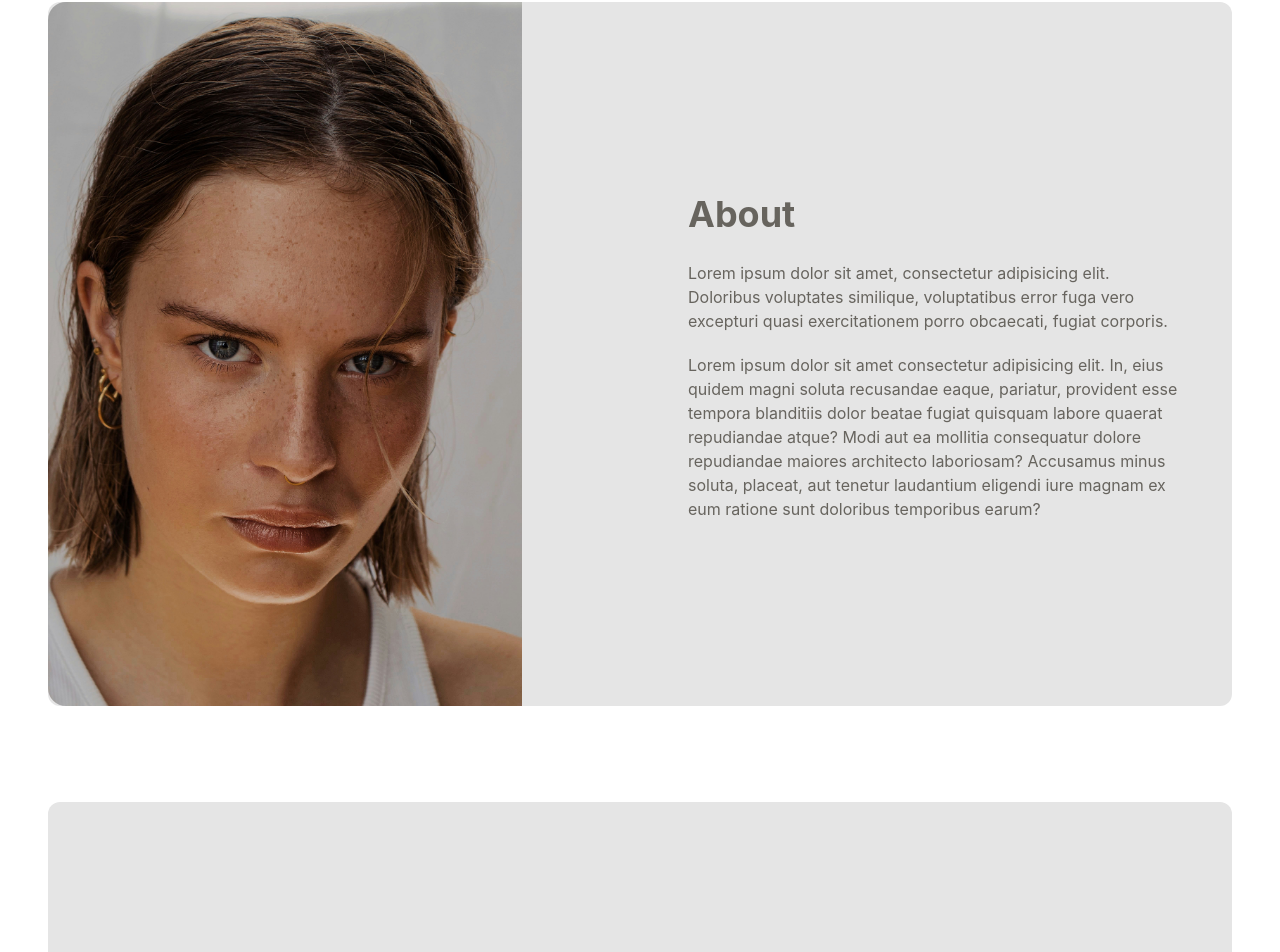
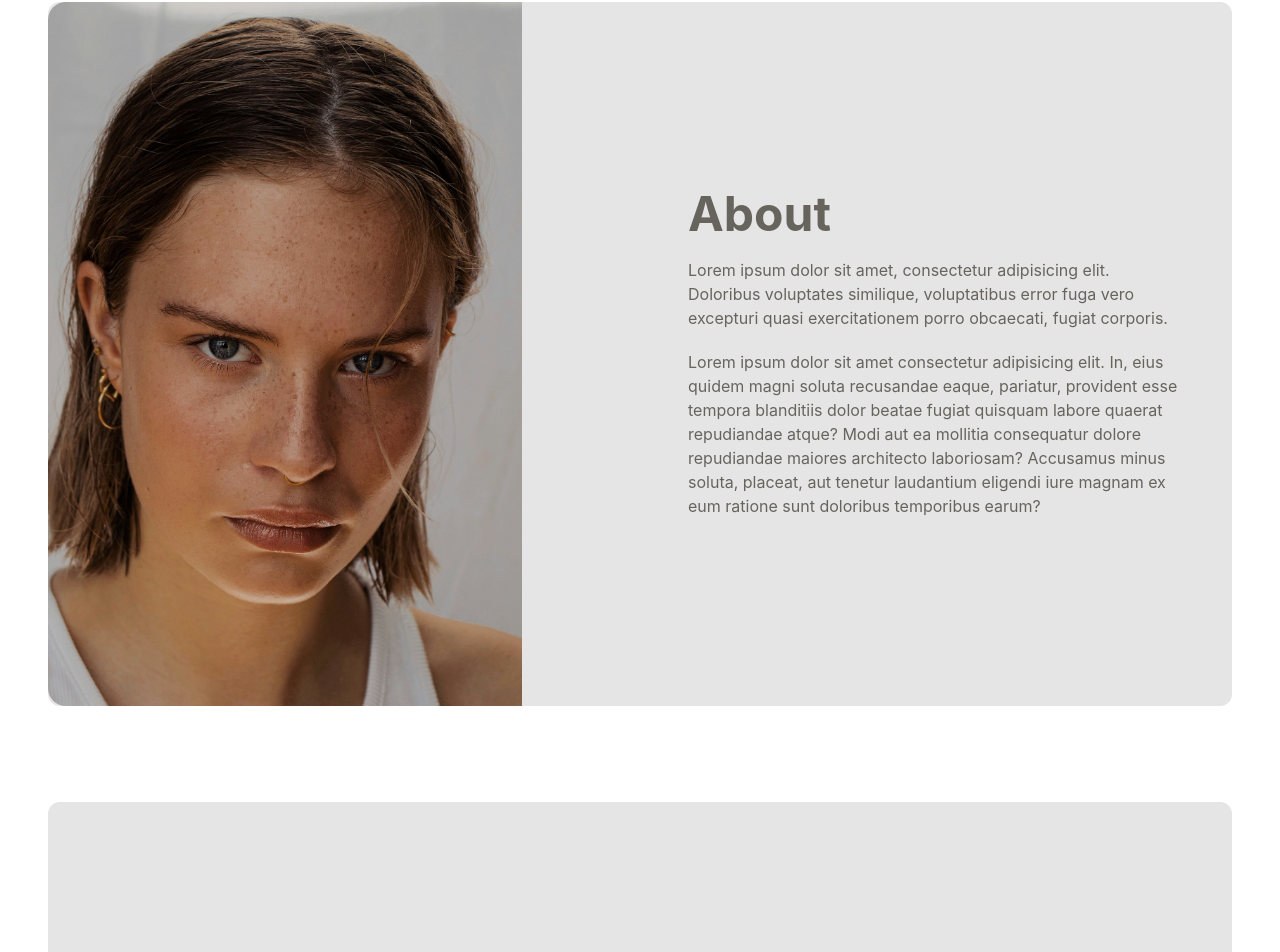
Before and after one commit to leticiaanobre/skincare_store, a Next.js app: page / in a window 1280 px wide. Shown: the part 846-1798 px from the top of the page. Built offline with nearby package versions, Linux system fonts and the light colour scheme.

Commit message:
🎨 refat: improve title types

```diff
--- a/src/pages/About/About.tsx
+++ b/src/pages/About/About.tsx
@@ -1,4 +1,4 @@
-import { Box, Flex, Text } from '@chakra-ui/react';
+import { Box, Flex, Heading, Text } from '@chakra-ui/react';
 import Image from 'next/image';
 import img from '../../../assets/model2.jpg';
 
@@ -24,9 +24,9 @@ export default function About() {
           />
         </Box>
         <Flex direction='column' p={12} w='50%' align='center' gap={5} h='90%' justifyContent='center' alignItems='start'>
-          <Text as="h1" fontSize="4xl" fontWeight="bold" color="var(--color-primary)">
+          <Heading size="2xl"color="var(--color-primary)">
             About
-          </Text>
+          </Heading>
           <Text color="var(--color-primary)">
             Lorem ipsum dolor sit amet, consectetur adipisicing elit. Doloribus voluptates similique, voluptatibus error fuga vero excepturi quasi exercitationem porro obcaecati, fugiat corporis.
           </Text>
```
